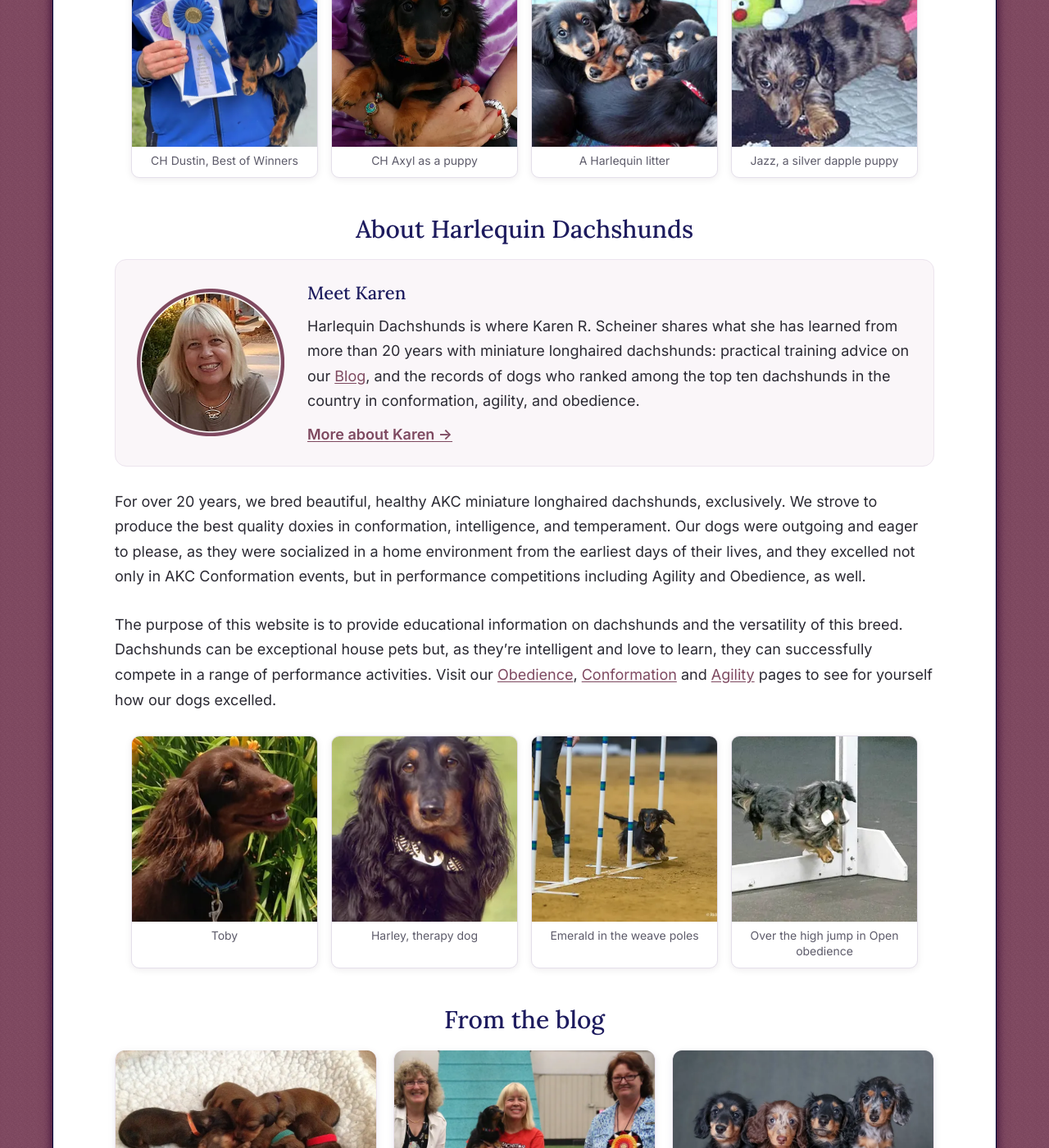
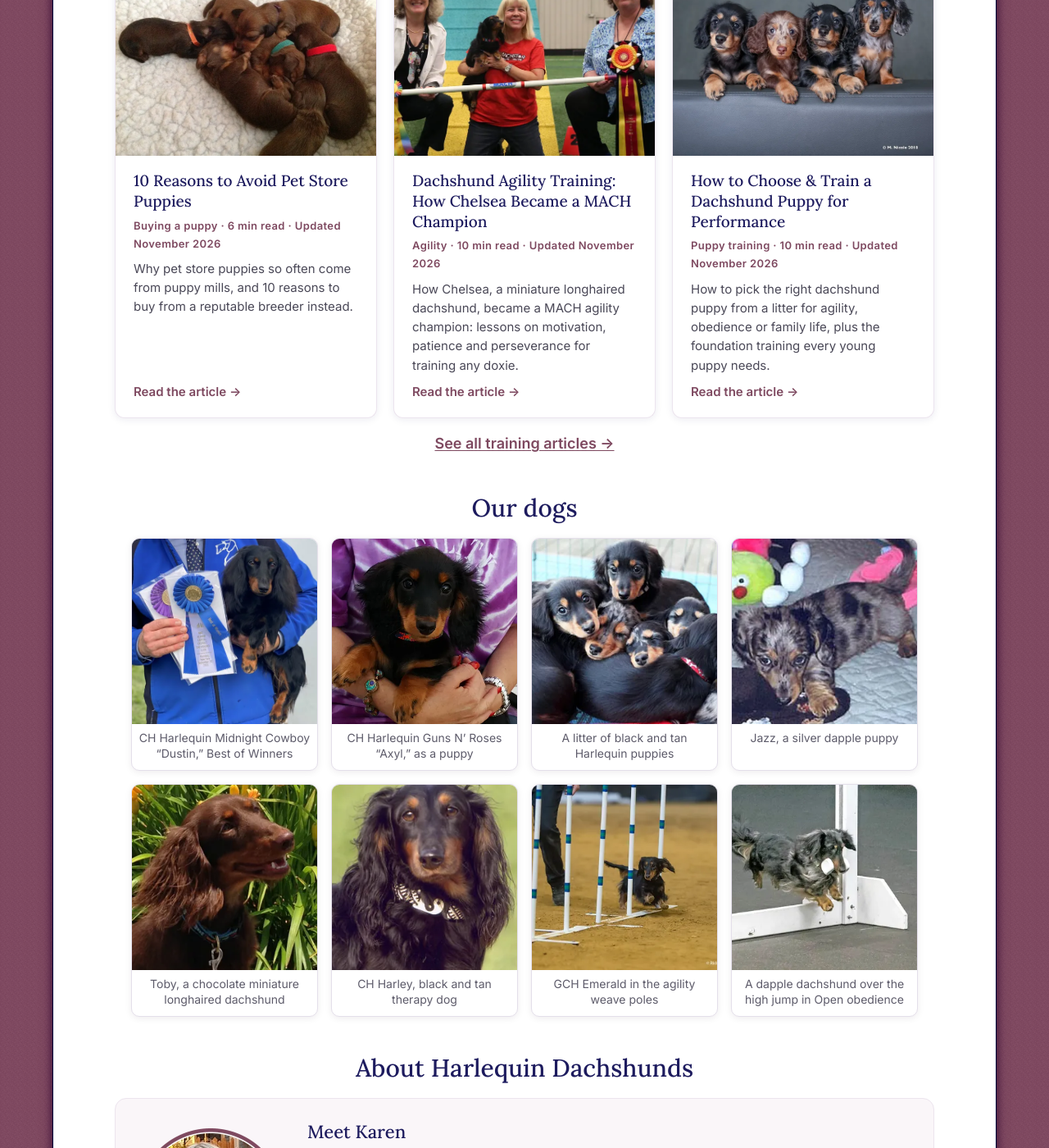
Before and after one commit to louisliberty/harlequin-dachshunds, a Jekyll site: the page built from index.html, in a window 1280 px wide and 1400 px high, scrolled down 1034 px. Shown: the whole window at 82% size. Built offline with Jekyll 4.4.1, drawn with Linux system fonts in a browser that asks for light colours; some of the changed text lies outside the part shown.

Commit message:
Home: blog moved up, one Our dogs grid with fuller captions, linked credential tiles, 3 testimonials, shorter About; footer past tense and not-selling notice
Co-Authored-By: Claude Opus 5.5 <noreply@anthropic.com>
Claude-Session: https://claude.ai/code/session_01TAfJqWrpFTn7GBn9jW8hNF

```diff
--- a/_includes/footer.html
+++ b/_includes/footer.html
@@ -28,6 +28,6 @@
 		</div>
 		<div class="site-info">
 			<p>&copy; {{ site.time | date: "%Y" }} {{ site.title }}. All rights reserved. · <a href="{{ '/sitemap/' | relative_url }}">Site Map</a></p>
-			<p class="footer-notice">Beware of imposter websites: we never ship puppies or sell them through online checkout. Our only website is harlequindachshunds.com.</p>
+			<p class="footer-notice">Beware of imposter websites using our name: Harlequin Dachshunds is not selling puppies. Our only website is harlequindachshunds.com.</p>
 		</div>
 	</footer><!-- #colophon -->
--- a/_includes/testimonials.html
+++ b/_includes/testimonials.html
@@ -1,9 +1,9 @@
 <section class="testimonials" aria-labelledby="testimonials-heading-{{ include.id | default: 'main' }}">
 	<h2 class="testimonials-heading" id="testimonials-heading-{{ include.id | default: 'main' }}">{{ include.heading | default: "What people say" }}</h2>
 	<div class="testimonial-grid">
-	{% for t in site.data.testimonials %}{% if t.owner or include.owners == nil %}<figure class="testimonial">
+	{% for t in site.data.testimonials %}{% unless include.limit and forloop.index > include.limit %}{% if t.owner or include.owners == nil %}<figure class="testimonial">
 		<blockquote>“{{ t.quote }}”</blockquote>
 		<figcaption><span class="testimonial-name">{{ t.name }}</span><span class="testimonial-context">{{ t.context }}</span></figcaption>
-	</figure>{% endif %}
+	</figure>{% endif %}{% endunless %}
 	{% endfor %}</div>
 </section>
--- a/index.html
+++ b/index.html
@@ -18,19 +18,30 @@ description: "Miniature longhaired dachshund training and advice from Karen R. S
 </section>
 <ul class="cred-strip" aria-label="Karen R. Scheiner's credentials">
 <li><strong>20+ years</strong><span>breeding, training &amp; showing</span></li>
-<li><strong>AKC Breeder of Merit</strong><span>American Kennel Club</span></li>
-<li><strong>AKC Dachshund Judge</strong><span>conformation</span></li>
-<li><strong>MACH champions</strong><span>Chelsea MACH, Cherry MACH2</span></li>
-<li><strong>Utility Dog title</strong><span>Rock Star, UD</span></li>
+<li><a href="https://www.akc.org/breeder-programs/akc-breeder-of-merit-program/" target="_blank" rel="noopener"><strong>AKC Breeder of Merit</strong><span>American Kennel Club</span></a></li>
+<li><a href="/about-us/"><strong>AKC Dachshund Judge</strong><span>conformation</span></a></li>
+<li><a href="/agility/"><strong>MACH champions</strong><span>Chelsea MACH, Cherry MACH2</span></a></li>
+<li><a href="/rock-star-earned-his-utility-dog-ud-title/"><strong>Utility Dog title</strong><span>Rock Star, UD</span></a></li>
 <li><a href="https://www.akc.org/expert-advice/news/attorney-gives-up-practice-for-dog-sports/" target="_blank" rel="noopener"><strong>Featured on AKC.org</strong><span>Read the story &rarr;</span></a></li>
 </ul>
 <p class="as-heading">Recognizing that all puppies are cute, we chose to feature our adult dogs on our home page, unlike other breeders, so you could see how our puppies matured. They were not only cute and loveable, but they developed into extraordinary adult dogs, both in appearance and in disposition. This is what set us apart from the rest.<span class="signature">~ Harlequin Dachshunds</span></p>
+<section class="home-blog" aria-labelledby="home-blog-heading">
+<h2 class="home-section-heading" id="home-blog-heading">From the blog</h2>
+<div class="blog-cards blog-cards-3">
+{% for post in site.categories.blog %}{% if forloop.index <= 3 %}{% include blog-card.html eager=false h3=true %}{% endif %}{% endfor %}
+</div>
+<p class="home-blog-all"><a href="/blog/">See all training articles &rarr;</a></p>
+</section>
 <h2 class="home-section-heading" id="our-dogs">Our dogs</h2>
-<div class="photo-grid photo-grid-4 home-grid home-grid-captioned">
-<figure><a href="/ch-harlequin-midnight-cowboy-ml-dustin/"><picture><source type="image/webp" srcset="/assets/img-sizes/dogs/dustin/dustin-w-ribbons-480.webp 480w, /assets/img-sizes/dogs/dustin/dustin-w-ribbons-800.webp 800w, /assets/img-sizes/dogs/dustin/dustin-w-ribbons-1200.webp 1200w, /assets/img-sizes/dogs/dustin/dustin-w-ribbons-1502.webp 1502w" sizes="(max-width: 700px) 46vw, 230px"><img src="/assets/images/dogs/dustin/dustin-w-ribbons.jpg" alt="CH Harlequin Midnight Cowboy ML “Dustin” with his Best of Winners ribbons" loading="lazy" decoding="async" style="object-position: 50% 30%"></picture><figcaption>CH Dustin, Best of Winners</figcaption></a></figure>
-<figure><a href="/heres-axyl-harlequin-guns-n-roses-ml/"><picture><source type="image/webp" srcset="/assets/img-sizes/dogs/axyl/axyl-480.webp 480w, /assets/img-sizes/dogs/axyl/axyl-800.webp 800w, /assets/img-sizes/dogs/axyl/axyl-1200.webp 1200w, /assets/img-sizes/dogs/axyl/axyl-1600.webp 1600w" sizes="(max-width: 700px) 46vw, 230px"><img src="/assets/images/dogs/axyl/axyl.jpg" alt="Black and tan miniature longhaired dachshund puppy girl" loading="lazy" decoding="async" style="object-position: 50% 40%"></picture><figcaption>CH Axyl as a puppy</figcaption></a></figure>
-<figure><a href="/puppies/"><picture><source type="image/webp" srcset="/assets/img-sizes/puppies/litter-336.webp 336w" sizes="(max-width: 700px) 46vw, 230px"><img src="/assets/images/puppies/litter.png" alt="A litter of black and tan puppies" loading="lazy" decoding="async" style="object-position: 50% 50%"></picture><figcaption>A Harlequin litter</figcaption></a></figure>
+<div class="photo-grid photo-grid-4 home-grid home-grid-captioned home-grid-dogs">
+<figure><a href="/ch-harlequin-midnight-cowboy-ml-dustin/"><picture><source type="image/webp" srcset="/assets/img-sizes/dogs/dustin/dustin-w-ribbons-480.webp 480w, /assets/img-sizes/dogs/dustin/dustin-w-ribbons-800.webp 800w, /assets/img-sizes/dogs/dustin/dustin-w-ribbons-1200.webp 1200w, /assets/img-sizes/dogs/dustin/dustin-w-ribbons-1502.webp 1502w" sizes="(max-width: 700px) 46vw, 230px"><img src="/assets/images/dogs/dustin/dustin-w-ribbons.jpg" alt="CH Harlequin Midnight Cowboy ML “Dustin” with his Best of Winners ribbons" loading="lazy" decoding="async" style="object-position: 50% 30%"></picture><figcaption>CH Harlequin Midnight Cowboy “Dustin,” Best of Winners</figcaption></a></figure>
+<figure><a href="/heres-axyl-harlequin-guns-n-roses-ml/"><picture><source type="image/webp" srcset="/assets/img-sizes/dogs/axyl/axyl-480.webp 480w, /assets/img-sizes/dogs/axyl/axyl-800.webp 800w, /assets/img-sizes/dogs/axyl/axyl-1200.webp 1200w, /assets/img-sizes/dogs/axyl/axyl-1600.webp 1600w" sizes="(max-width: 700px) 46vw, 230px"><img src="/assets/images/dogs/axyl/axyl.jpg" alt="Black and tan miniature longhaired dachshund puppy girl" loading="lazy" decoding="async" style="object-position: 50% 40%"></picture><figcaption>CH Harlequin Guns N’ Roses “Axyl,” as a puppy</figcaption></a></figure>
+<figure><a href="/puppies/"><picture><source type="image/webp" srcset="/assets/img-sizes/puppies/litter-336.webp 336w" sizes="(max-width: 700px) 46vw, 230px"><img src="/assets/images/puppies/litter.png" alt="A litter of black and tan puppies" loading="lazy" decoding="async" style="object-position: 50% 50%"></picture><figcaption>A litter of black and tan Harlequin puppies</figcaption></a></figure>
 <figure><a href="/puppies/"><picture><source type="image/webp" srcset="/assets/img-sizes/dogs/jazz/jazz-336.webp 336w" sizes="(max-width: 700px) 46vw, 230px"><img src="/assets/images/dogs/jazz/jazz.png" alt="Jazz, a silver dapple puppy" loading="lazy" decoding="async" style="object-position: 50% 50%"></picture><figcaption>Jazz, a silver dapple puppy</figcaption></a></figure>
+<figure><a href="/puppies/"><picture><source type="image/webp" srcset="/assets/img-sizes/dogs/toby/toby-280.webp 280w" sizes="(max-width: 700px) 46vw, 230px"><img src="/assets/images/dogs/toby/toby.png" alt="Toby, a chocolate miniature longhaired dachshund" loading="lazy" decoding="async" style="object-position: 50% 35%"></picture><figcaption>Toby, a chocolate miniature longhaired dachshund</figcaption></a></figure>
+<figure><a href="/ch-polkadox-masked-harlequin-ml-cd-ra-mx-axj-ajp-axp-harley/"><picture><source type="image/webp" srcset="/assets/img-sizes/dogs/harley/harleytherapy-280.webp 280w" sizes="(max-width: 700px) 46vw, 230px"><img src="/assets/images/dogs/harley/harleytherapy.png" alt="Harley, a black and tan therapy dog" loading="lazy" decoding="async" style="object-position: 50% 35%"></picture><figcaption>CH Harley, black and tan therapy dog</figcaption></a></figure>
+<figure><a href="/agility/"><picture><source type="image/webp" srcset="/assets/img-sizes/dogs/emerald/emerald-weaves-2013-480.webp 480w, /assets/img-sizes/dogs/emerald/emerald-weaves-2013-800.webp 800w, /assets/img-sizes/dogs/emerald/emerald-weaves-2013-1200.webp 1200w, /assets/img-sizes/dogs/emerald/emerald-weaves-2013-1600.webp 1600w" sizes="(max-width: 700px) 46vw, 230px"><img src="/assets/images/dogs/emerald/emerald-weaves-2013.jpg" alt="Emerald in the agility weave poles" loading="lazy" decoding="async" style="object-position: 55% 60%"></picture><figcaption>GCH Emerald in the agility weave poles</figcaption></a></figure>
+<figure><a href="/obedience/"><picture><source type="image/webp" srcset="/assets/img-sizes/home/open-dumbbell-jump-2015-480.webp 480w, /assets/img-sizes/home/open-dumbbell-jump-2015-800.webp 800w, /assets/img-sizes/home/open-dumbbell-jump-2015-1200.webp 1200w, /assets/img-sizes/home/open-dumbbell-jump-2015-1600.webp 1600w" sizes="(max-width: 700px) 46vw, 230px"><img src="/assets/images/home/open-dumbbell-jump-2015.jpg" alt="A dapple dachshund clearing the high jump in Open obedience" loading="lazy" decoding="async" style="object-position: 60% 50%"></picture><figcaption>A dapple dachshund over the high jump in Open obedience</figcaption></a></figure>
 </div>
 <h2 class="home-section-heading">About Harlequin Dachshunds</h2>
 <div class="meet-karen">
@@ -41,19 +52,4 @@ description: "Miniature longhaired dachshund training and advice from Karen R. S
 <p class="meet-karen-link"><a href="/about-us/">More about Karen &rarr;</a></p>
 </div>
 </div>
-<p class="as-heading">For over 20 years, we bred beautiful, healthy AKC miniature longhaired dachshunds, exclusively. We strove to produce the best quality doxies in conformation, intelligence, and temperament. Our dogs were outgoing and eager to please, as they were socialized in a home environment from the earliest days of their lives, and they excelled not only in AKC Conformation events, but in performance competitions including Agility and Obedience, as well.</p>
-<p class="as-heading">The purpose of this website is to provide educational information on dachshunds and the versatility of this breed. Dachshunds can be exceptional house pets but, as they’re intelligent and love to learn, they can successfully compete in a range of performance activities. Visit our <a href="/obedience/">Obedience</a>, <a href="/conformation/">Conformation</a> and <a href="/agility/">Agility</a> pages to see for yourself how our dogs excelled.</p>
-<div class="photo-grid photo-grid-4 home-grid home-grid-captioned">
-<figure><a href="/puppies/"><picture><source type="image/webp" srcset="/assets/img-sizes/dogs/toby/toby-280.webp 280w" sizes="(max-width: 700px) 46vw, 230px"><img src="/assets/images/dogs/toby/toby.png" alt="Toby, a chocolate miniature longhaired dachshund" loading="lazy" decoding="async" style="object-position: 50% 35%"></picture><figcaption>Toby</figcaption></a></figure>
-<figure><a href="/ch-polkadox-masked-harlequin-ml-cd-ra-mx-axj-ajp-axp-harley/"><picture><source type="image/webp" srcset="/assets/img-sizes/dogs/harley/harleytherapy-280.webp 280w" sizes="(max-width: 700px) 46vw, 230px"><img src="/assets/images/dogs/harley/harleytherapy.png" alt="Harley, a black and tan therapy dog" loading="lazy" decoding="async" style="object-position: 50% 35%"></picture><figcaption>Harley, therapy dog</figcaption></a></figure>
-<figure><a href="/agility/"><picture><source type="image/webp" srcset="/assets/img-sizes/dogs/emerald/emerald-weaves-2013-480.webp 480w, /assets/img-sizes/dogs/emerald/emerald-weaves-2013-800.webp 800w, /assets/img-sizes/dogs/emerald/emerald-weaves-2013-1200.webp 1200w, /assets/img-sizes/dogs/emerald/emerald-weaves-2013-1600.webp 1600w" sizes="(max-width: 700px) 46vw, 230px"><img src="/assets/images/dogs/emerald/emerald-weaves-2013.jpg" alt="Emerald in the agility weave poles" loading="lazy" decoding="async" style="object-position: 55% 60%"></picture><figcaption>Emerald in the weave poles</figcaption></a></figure>
-<figure><a href="/obedience/"><picture><source type="image/webp" srcset="/assets/img-sizes/home/open-dumbbell-jump-2015-480.webp 480w, /assets/img-sizes/home/open-dumbbell-jump-2015-800.webp 800w, /assets/img-sizes/home/open-dumbbell-jump-2015-1200.webp 1200w, /assets/img-sizes/home/open-dumbbell-jump-2015-1600.webp 1600w" sizes="(max-width: 700px) 46vw, 230px"><img src="/assets/images/home/open-dumbbell-jump-2015.jpg" alt="A dapple dachshund clearing the high jump in Open obedience" loading="lazy" decoding="async" style="object-position: 60% 50%"></picture><figcaption>Over the high jump in Open obedience</figcaption></a></figure>
-</div>
-<section class="home-blog" aria-labelledby="home-blog-heading">
-<h2 class="home-section-heading" id="home-blog-heading">From the blog</h2>
-<div class="blog-cards blog-cards-3">
-{% for post in site.categories.blog %}{% if forloop.index <= 3 %}{% include blog-card.html eager=false h3=true %}{% endif %}{% endfor %}
-</div>
-<p class="home-blog-all"><a href="/blog/">See all training articles &rarr;</a></p>
-</section>
-{% include testimonials.html id="home" %}
+{% include testimonials.html id="home" limit=3 %}
```
Also changed, not shown: other parts of _includes/footer.html (+1 -1 lines).
